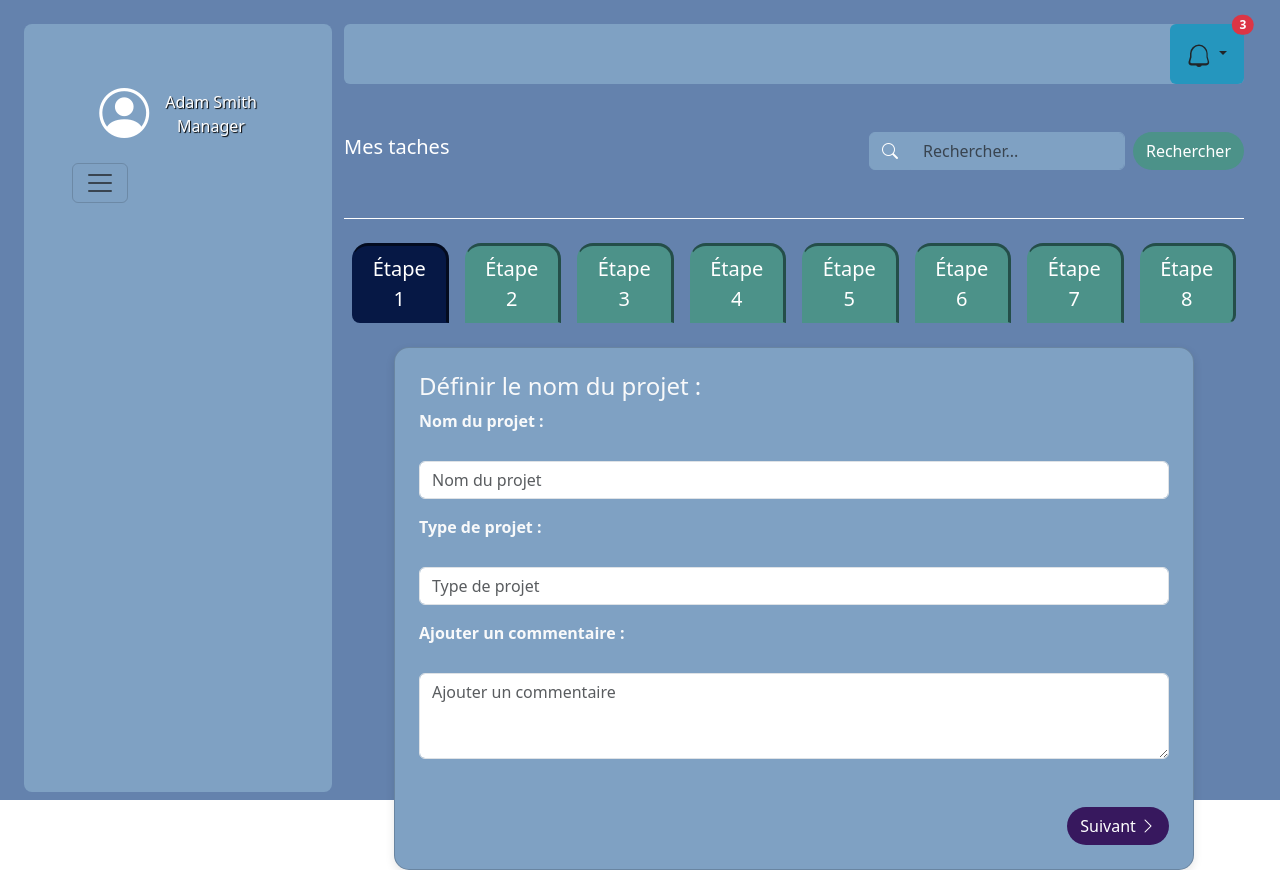
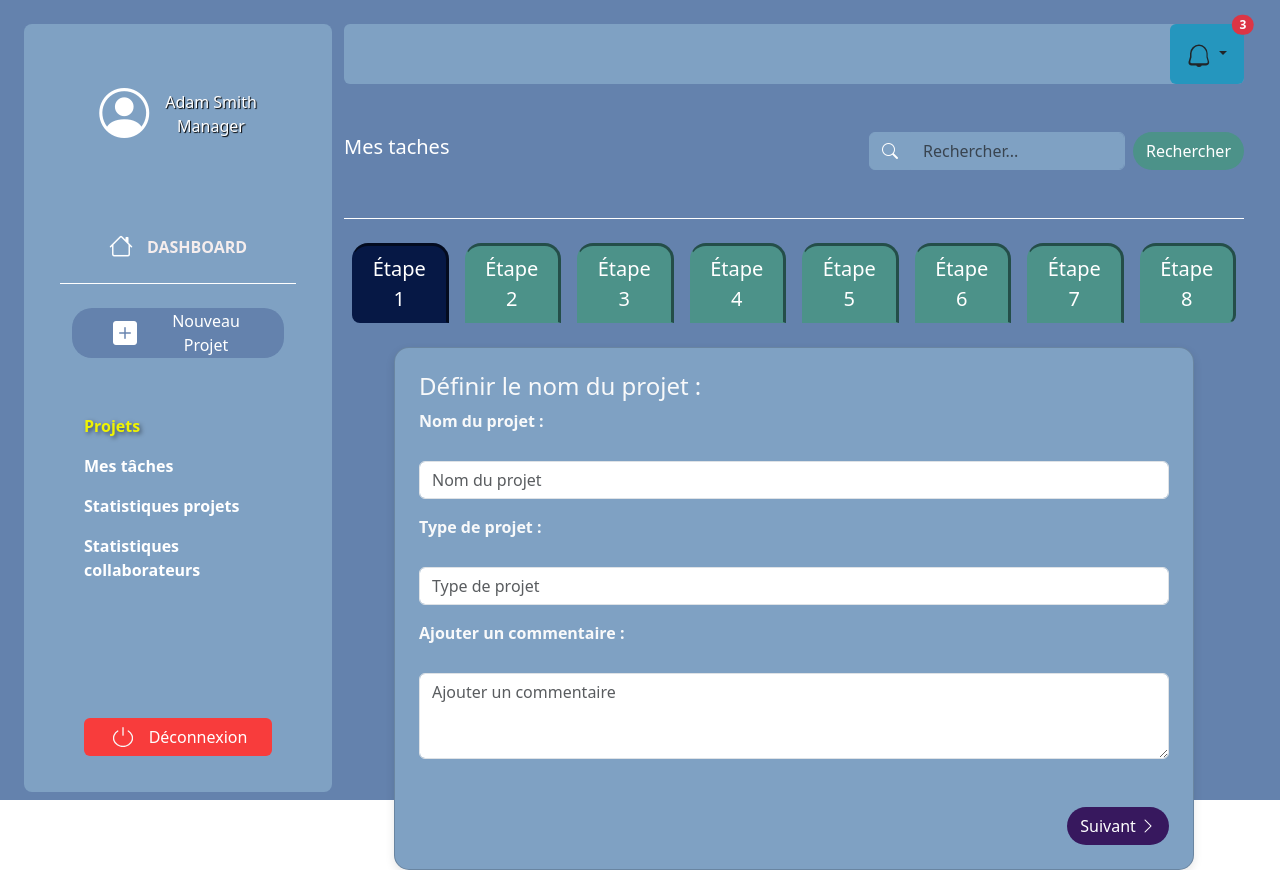
Before and after one commit to Blyss09/ProjetStage, a PHP site: page /screens/managerScreens/newProjectScreen.html in a window 1280 px wide. Run offline with PHP 8.4, Linux system fonts and the light colour scheme.

Commit message:
Ajout détails pages manager

```diff
--- a/screens/managerScreens/newProjectScreen.html
+++ b/screens/managerScreens/newProjectScreen.html
@@ -13,8 +13,8 @@
 
 <body>
     <div class="container-fluid row p-4 m-0">
-        <sidebar class="sidebar rounded-3 col-3 p-5 align-items-center">
-            <div class="admin rounded-4 d-flex justify-content-center text-center p-1">
+        <sidebar class="sidebar rounded-3 col col-sm-3 col-md-4 col-lg-3 px-5 pt-5 align-items-center">
+            <div class="manager rounded-4 d-flex justify-content-center text-center p-1">
                 <div class="user__icon me-3">
                     <i class="bi bi-person-circle"></i>
                 </div>
@@ -23,8 +23,8 @@
                     <div class="user__role">Manager</div>
                 </div>
             </div>
-            <nav class="navbar navbar-expand-xxl navbar-light">
-                <button class="navbar-toggler" type="button" data-bs-toggle="collapse" data-bs-target="#navbarNav"
+            <nav class="navbar navbar-expand-md navbar-dark">
+                <button class="navbar-toggler " type="button" data-bs-toggle="collapse" data-bs-target="#navbarNav"
                     aria-controls="navbarNav" aria-expanded="false" aria-label="Toggle navigation">
                     <span class="navbar-toggler-icon"></span>
                 </button>
@@ -35,16 +35,18 @@
                         </span>
                         <div class="dashboard__title ms-4 align-self-center">DASHBOARD</div>
                     </div>
-                    <div class="d-flex justify-content-center my-4">
+                    <div class="newproj__content d-flex justify-content-center my-4">
+                        <a href="./newProjectScreen.html">
                             <button type="button" class="btn btn_newproj text-white px-4 p-0">
                                 <i class="bi bi-plus-square-fill mt-2 mx-3 h4"></i>
                               Nouveau Projet
                             </button>
+                        </a>
                     </div>
-                    <ul class="nav row flex-lg-row mt-4">
+                    <ul class="nav row flex-lg-row mt-4 p-0">
                         <li class="nav-item">
                             <div class="d-flex align-items-center">
-                                <a class="nav-link active ms-4" aria-current="page" href="#">Projets</a>
+                                <a class="nav-link active ms-4 px-0" aria-current="page" href="#">Projets</a>
                                 <span class="img_arrow">
                                     <i class="bi bi-chevron-right h4"></i>
                                 </span>
@@ -52,7 +54,7 @@
                         </li>
                         <li class="nav-item">
                             <div class="d-flex align-items-center">
-                                <a class="nav-link ms-4" aria-current="page" href="./managerTasks.html">Mes tâches</a>
+                                <a class="nav-link ms-4 px-0" aria-current="page" href="./managerTasks.html">Mes tâches</a>
                                 <span class="img_arrow">
                                     <i class="bi bi-chevron-right h4"></i>
                                 </span>
@@ -60,7 +62,7 @@
                         </li>
                         <li class="nav-item">
                             <div class="d-flex align-items-center">
-                                <a class="nav-link ms-4" aria-current="page" href="#">Statistiques projets</a>
+                                <a class="nav-link ms-4 px-0" aria-current="page" href="#">Statistiques projets</a>
                                 <span class="img_arrow">
                                     <i class="bi bi-chevron-right h4"></i>
                                 </span>
@@ -68,7 +70,7 @@
                         </li>
                         <li class="nav-item">
                             <div class="d-flex align-items-center">
-                                <a class="nav-link ms-4" aria-current="page" href="#">Statistiques collaborateurs</a>
+                                <a class="nav-link ms-4 px-0" aria-current="page" href="#">Statistiques collaborateurs</a>
                                 <span class="img_arrow">
                                     <i class="bi bi-chevron-right h4"></i>
                                 </span>
--- a/styles/styles.css
+++ b/styles/styles.css
@@ -413,6 +413,10 @@
   border-bottom-right-radius: 50px;
   background-color: rgb(127, 161, 195);
   border-color: rgb(127, 161, 195);
+}
+
+.upper_table {
+  color: white;
 }
 
 .btn-custom {
--- a/styles/styles.scss
+++ b/styles/styles.scss
@@ -418,6 +418,10 @@ $rowCollor: rgba(127, 161, 195);
   border-color: rgb(127, 161, 195);
 }
 
+.upper_table {
+  color: white;
+}
+
 .btn-custom {
   margin-left: 20px;
   border-radius: 50px;
@@ -827,6 +831,7 @@ $i: !important;
   }
 }
 
+
 .newProjectForm {
   display: flex;
   flex-direction: column;
```
Also changed, not shown: screens/managerScreens/managerEnv.html (+18 -13 lines), screens/managerScreens/managerTasks.html (+7 -5 lines), 5 other files. Lines whose indentation alone changed are shown as unchanged.
